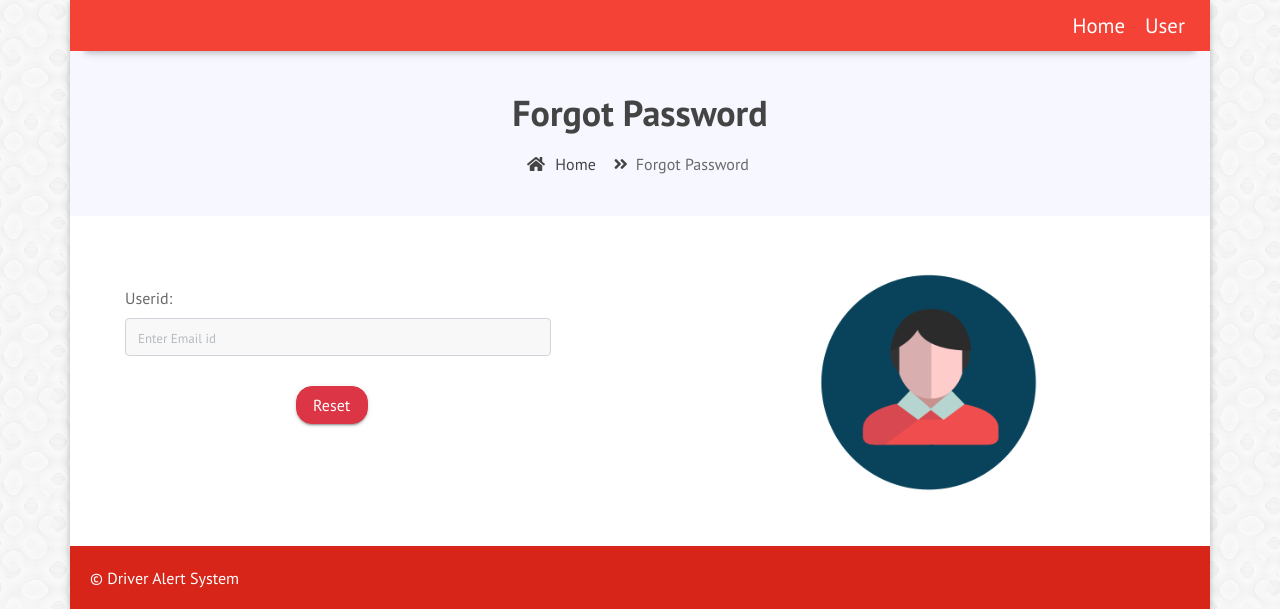
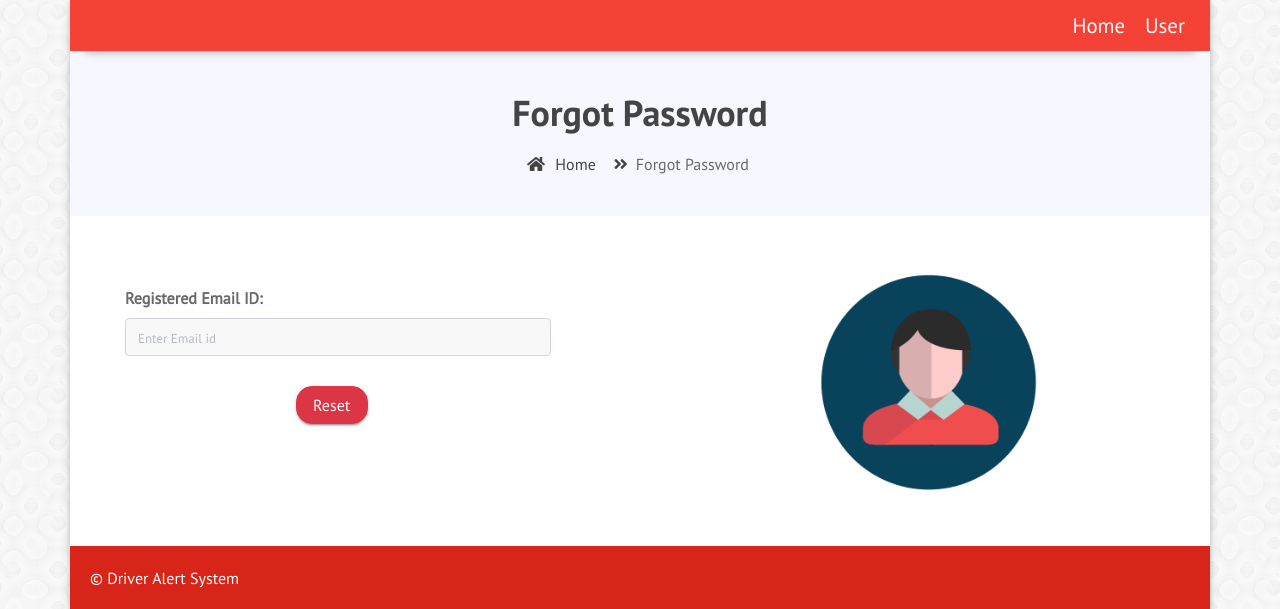
Before and after one commit to harikach521/GDP-Project, a Flask app: page /forgotpassword in a window 1280 px wide. Shown: the top 609 px of the page. Run offline with Flask 2, Linux system fonts and the light colour scheme; some libraries are stand-ins or nearby versions.

Commit message:
UI updated

```diff
--- a/DrowsinessDetection/templates/forgotpassword.html
+++ b/DrowsinessDetection/templates/forgotpassword.html
@@ -37,7 +37,7 @@
 
                 <div class="row">
                     <div class="col-sm-8">
-                         <label>Userid:</label>
+                         <label><b>Registered Email ID:</b></label>
                         <input type="text" placeholder="Enter Email id" name="eid" class="form-control input-sm" required ></div>
                 </div>
 
@@ -45,12 +45,10 @@
                  <div style="margin-top:10px;" class="row">
                     <div style="padding-top:10px;" class="col-sm-3"><label></label></div>
                     <div class="col-sm-8">
-                     <a href = "recover">
 
                      <button class="btn btn-danger">&nbsp;Reset&nbsp;</button>
 
 
-                     </a>
 
 <br><br>
 
--- a/DrowsinessDetection/templates/user.html
+++ b/DrowsinessDetection/templates/user.html
@@ -56,7 +56,7 @@
                     <div class="required col-sm-8">
                         <label>Password</label>
                         <input type="password" name="pwd" placeholder="Enter Password" class="form-control input-sm"  required>
-                        <div><a class = "link"  href="sendEmail"><h6>&nbsp;Forgot Password?&nbsp;</h6></a></div>
+                        <div><a class = "link"  href="forgotpassword"><h6>&nbsp;Forgot Password?&nbsp;</h6></a></div>
                     </div>
                 </div>
                  <div style="margin-top:10px;" class="row">
```
